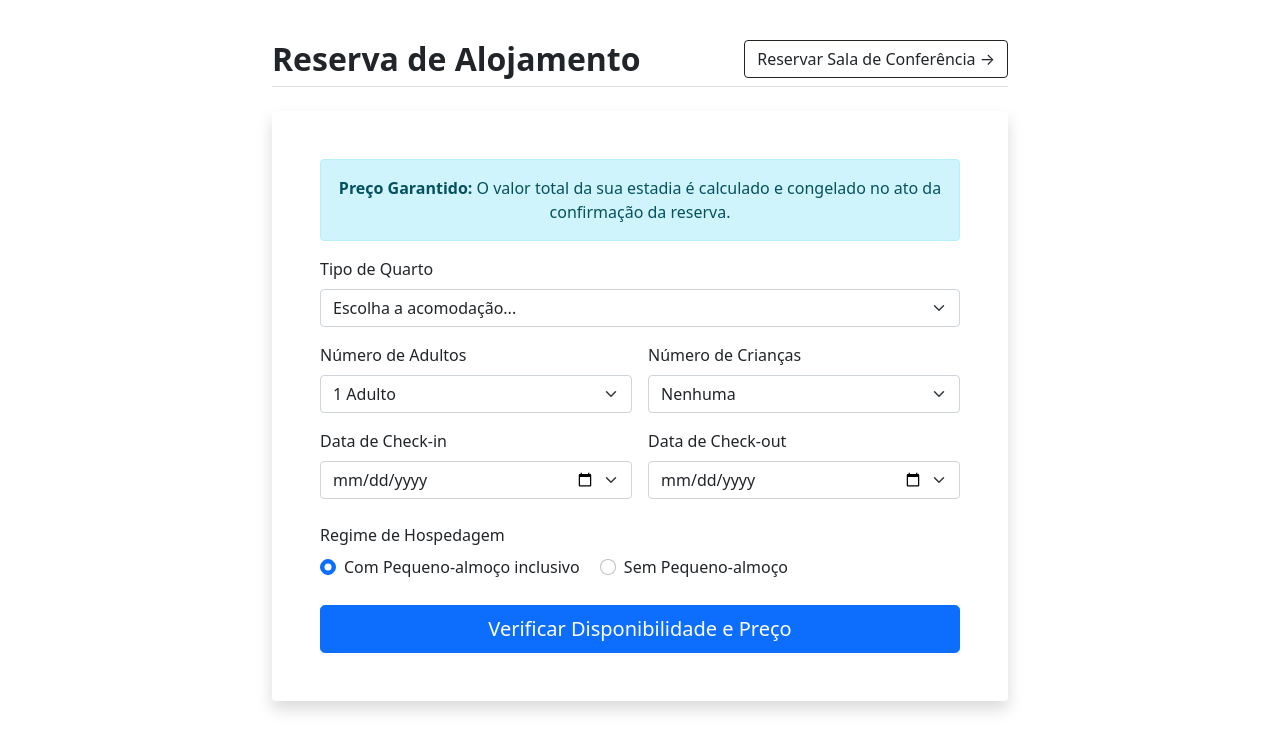
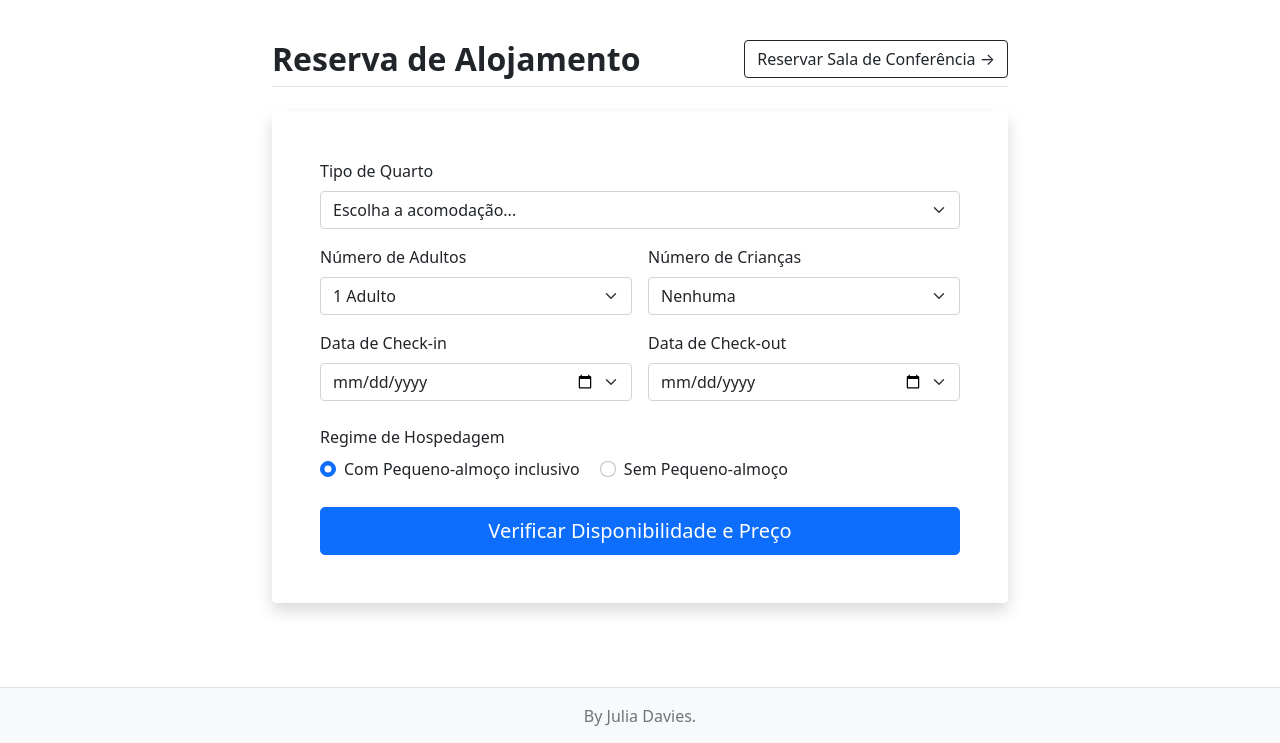
Before and after one commit to juuhdavies/trab-1, a Flask app: page /reservas in a window 1280 px wide. Shown: the part 56-799 px from the top of the page. Run offline with Flask 3, Linux system fonts and the light colour scheme.

Commit message:
reservas

```diff
--- a/templates/reservas.html
+++ b/templates/reservas.html
@@ -14,9 +14,9 @@
 
         <div class="card shadow border-0">
             <div class="card-body p-5">
-                <div class="alert alert-info text-center" role="alert">
+                <!-- <div class="alert alert-info text-center" role="alert">
                     <strong>Preço Garantido:</strong> O valor total da sua estadia é calculado e congelado no ato da confirmação da reserva.
-                </div>
+                </div> -->
 
                 <form method="POST" action="#">
                     <div class="row g-3 mb-3">
```
